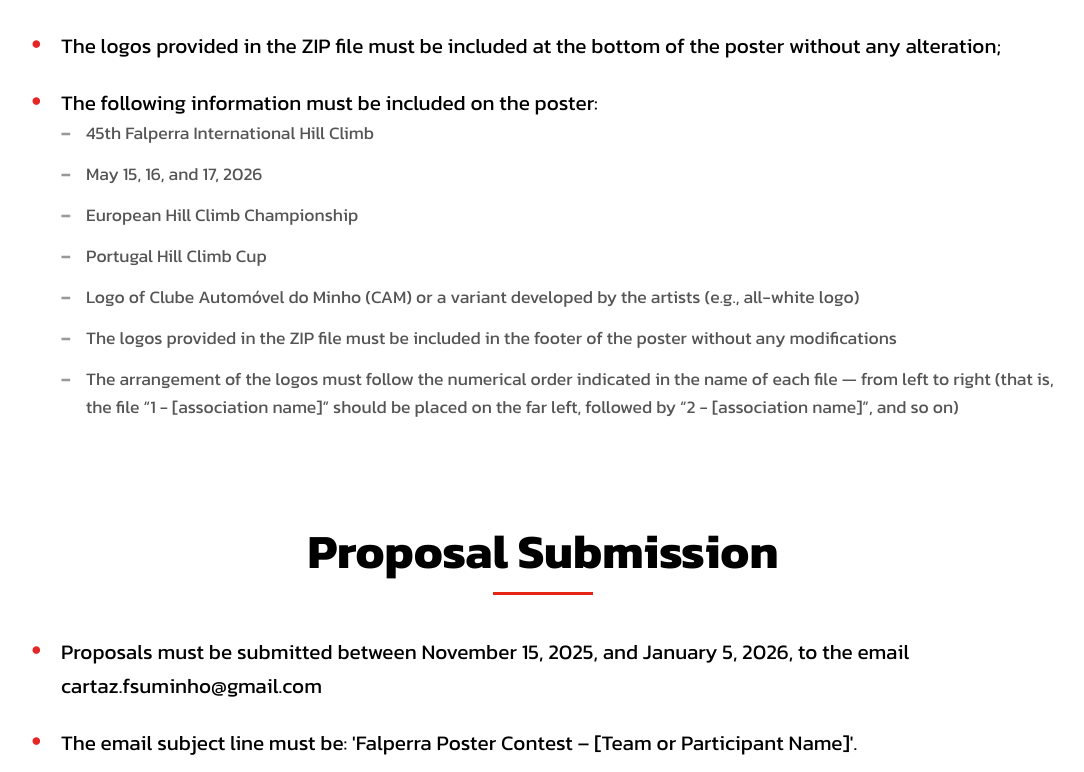
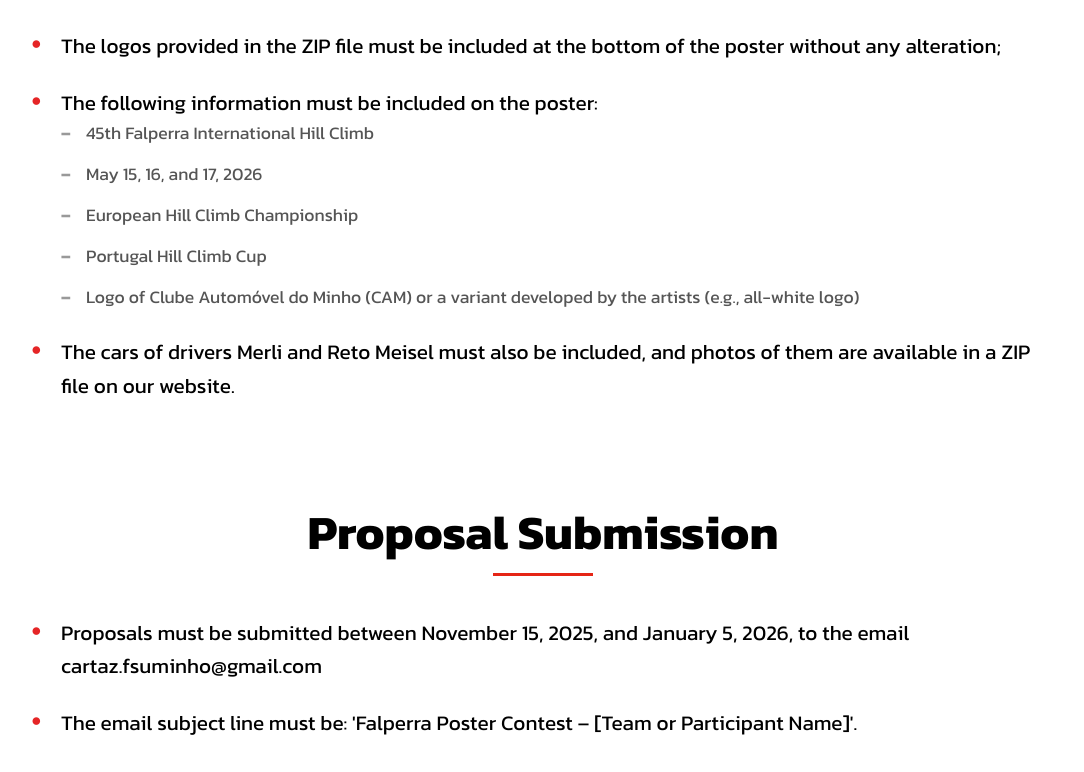
Before and after one commit to FSUMinho/website_v2, a React (Vite) app: page /#/falperra in a window 1280 px wide. Shown: the part 1277-2049 px from the top of the page, without its empty margins (97-1181 px from the left). Built offline with nearby package versions, Linux system fonts and the light colour scheme.

Commit message:
falperra fixes

```diff
--- a/src/lang/en.json
+++ b/src/lang/en.json
@@ -205,8 +205,7 @@
             "participation-subitem2": "European Hill Climb Championship",
             "participation-subitem3": "Portugal Hill Climb Cup",
             "participation-subitem4": "Logo of Clube Automóvel do Minho (CAM) or a variant developed by the artists (e.g., all-white logo)",
-            "participation-subitem5": "The logos provided in the ZIP file must be included in the footer of the poster without any modifications",
-            "participation-subitem6": "The arrangement of the logos must follow the numerical order indicated in the name of each file — from left to right (that is, the file “1 - [association name]” should be placed on the far left, followed by “2 - [association name]”, and so on)",
+            "participation8": "The cars of drivers Merli and Reto Meisel must also be included, and photos of them are available in a ZIP file on our website.",
             "subtitle2": "Proposal Submission",
             "submission0": "Proposals must be submitted between November 15, 2025, and January 5, 2026, to the email cartaz.fsuminho@gmail.com",
             "submission1": "The email subject line must be: 'Falperra Poster Contest – [Team or Participant Name]'.",
--- a/src/lang/pt.json
+++ b/src/lang/pt.json
@@ -206,8 +206,7 @@
             "participation-subitem2": "Campeonato Europeu de Montanha",
             "participation-subitem3": "Taça Portugal de Montanha",
             "participation-subitem4": "Logo do Clube Automóvel do Minho (CAM) ou alguma variante desenvolvida pelos artistas (ex.: Logo todo branco)",
-            "participation-subitem5": "Os logótipos fornecidos no ficheiro ZIP devem obrigatoriamente constar no rodapé do cartaz, sem qualquer tipo de alteração",
-            "participation-subitem6": "A disposição dos logos deve seguir a ordem numérica indicada no nome de cada ficheiro — da esquerda para a direita (ou seja, o ficheiro “1 - [nome da associação]” deve ser colocado à esquerda de todos, seguido do “2 - [nome da associação]”, e assim sucessivamente)",
+            "participation8": "Devem constar ainda os carros dos pilotos Merli e Reto Meisel, os quais têm fotos disponibilizadas em ZIP no nosso website",
             "subtitle2": "Submissão de propostas",
             "submission0": "As propostas devem ser enviadas entre 15 de novembro de 2025 e 5 de janeiro de 2026 para o email cartaz.fsuminho@gmail.com",
             "submission1": "O email deve ter como assunto: “Concurso Cartaz Falperra – [Nome da Equipa ou Participante]”.",
--- a/src/pages/falperra/falperra.jsx
+++ b/src/pages/falperra/falperra.jsx
@@ -58,13 +58,13 @@ const Falperra = () => {
 
                 <Title size='h2' title={t('falperra.subtitle1')} />
                 <ul className='content-list primary-list'>
-                    {Array.from({ length: 8 }, (_, i) => {
+                    {Array.from({ length: 9 }, (_, i) => {
                         if (i === 7) {
                             return (
                                 <li key={i}>
                                     {t('falperra.participation7')}
                                     <ul className='content-list secondary-list'>
-                                        {Array.from({ length: 7 }, (_, j) => (
+                                        {Array.from({ length: 5 }, (_, j) => (
                                             <li key={j}>{t(`falperra.participation-subitem${j}`)}</li>
                                         ))}
                                     </ul>
@@ -154,7 +154,7 @@ const Falperra = () => {
                         <span className='download-text'>{t('falperra.download-regulations')}</span>
                     </a>
                     <a
-                        href="/falperra/logos.zip"
+                        href="/falperra/assets.zip"
                         download
                         className='download-button'
                     >
```
Also changed, not shown: 2 other files (tests, documents, lock files or other folders).
